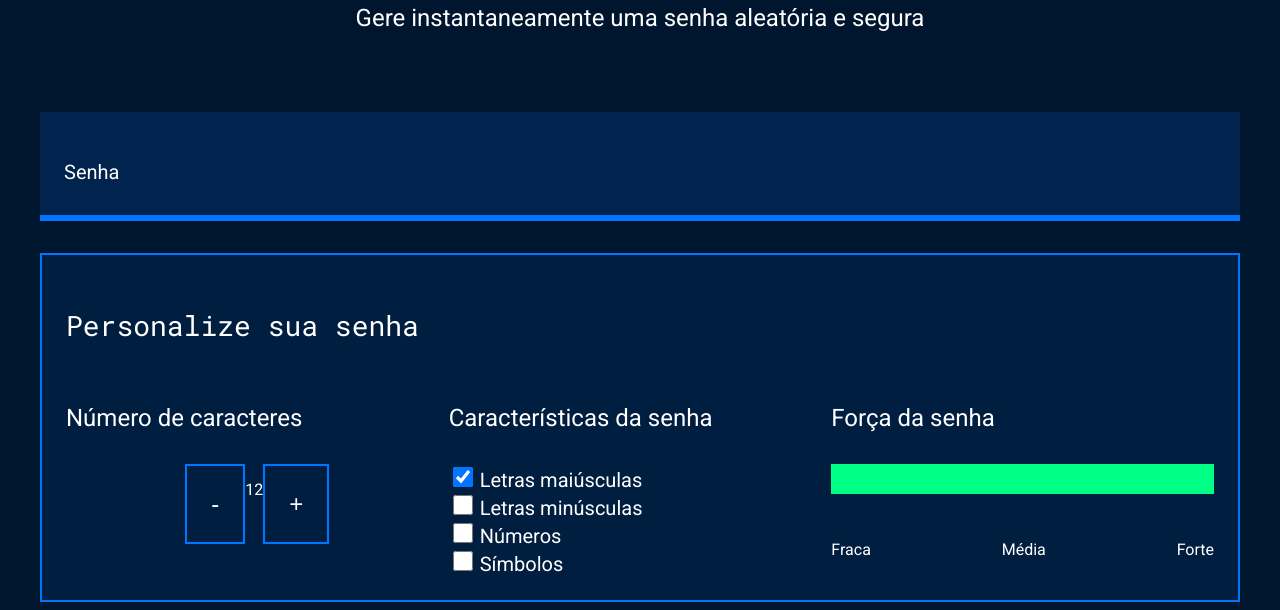
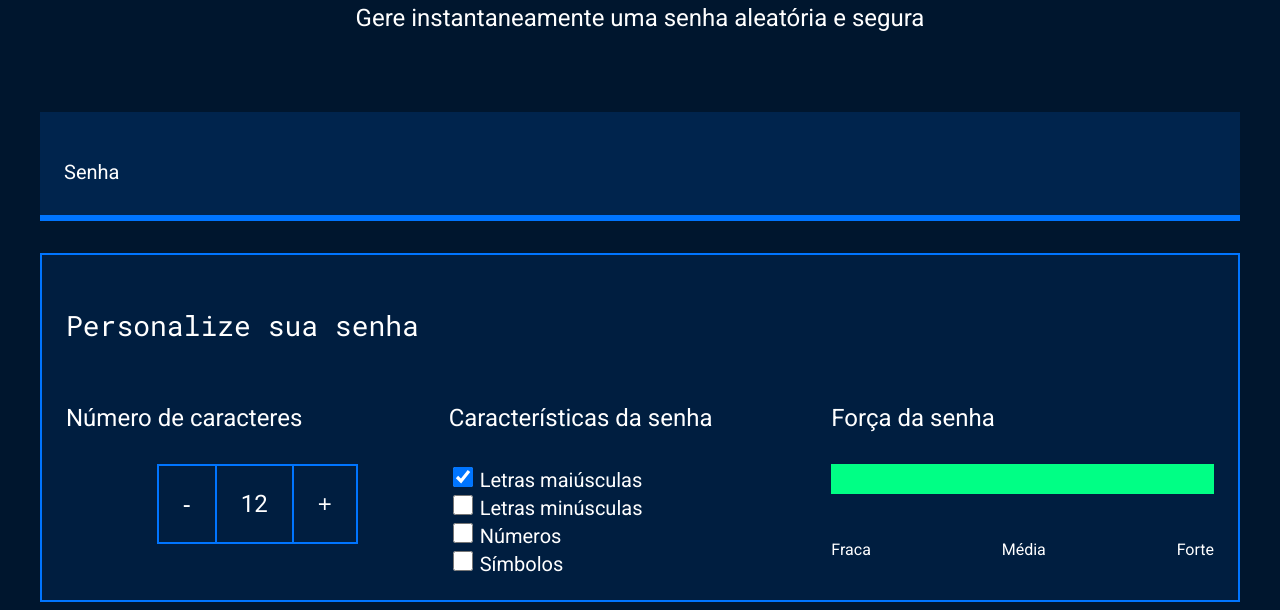
Before and after one commit to Victtor123/js-senhas-seguras, a plain HTML site: page index.html in a window 1280 px wide. Shown: the part 214-824 px from the top of the page. Drawn offline with Linux system fonts and the light colour scheme.

Commit message:
Add files via upload

```diff
--- a/index.html
+++ b/index.html
@@ -26,7 +26,7 @@
                     <h4 class="parametro-senha__titulo">Número de caracteres</h4>
                     <div class="parametro-senha-botoes">
                         <button class="parametro-senha__botao">-</button>
-                        <p class="parametro-senha-texto">12</p>
+                        <p class="parametro-senha__texto">12</p>
                         <button class="parametro-senha__botao">+</button>
                     </div>
                 </div>
@@ -62,7 +62,6 @@
             </div>
         </div>
     </section>
-    <script src="main.js"></script>
 </body>
 
 </html>
```
